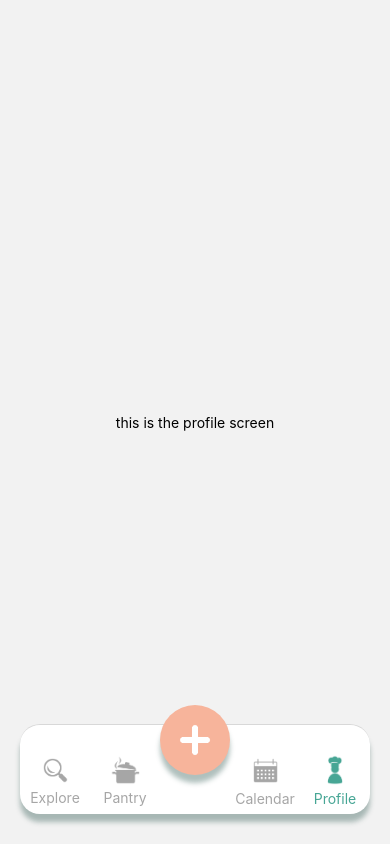
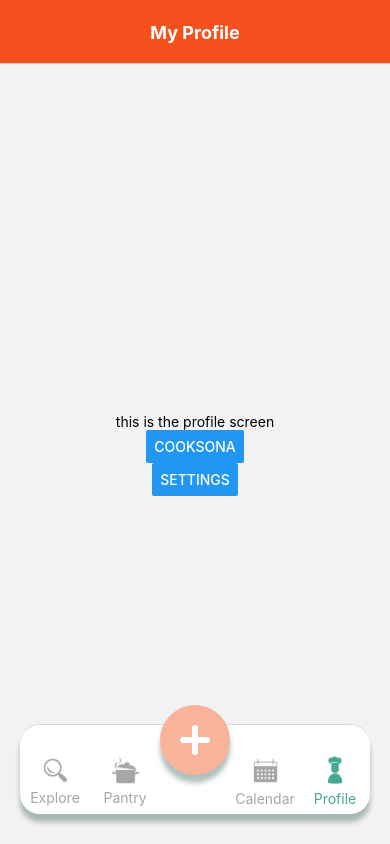
Before and after one commit to chefit-ucf/Chef_It, a React Native app in the folder chefit_frontend/: screen /Profile in a window 390 px wide. Built offline with nearby package versions, Linux system fonts and the light colour scheme.

Commit message:
Images loading in

```diff
--- a/chefit_frontend/App.js
+++ b/chefit_frontend/App.js
@@ -1,5 +1,5 @@
 import React from 'react'
-import Auth from "./routes/Auth.js"
+import Auth from "./navigation/Auth.js"
 
 export default function App() {
   return (
--- /dev/null
+++ b/chefit_frontend/components/BackButton.js
@@ -0,0 +1,30 @@
+import React from 'react';
+import { View, Pressable, Image, StyleSheet } from 'react-native';
+
+export default function BackButton({ navigation }) {
+  return (
+    <View>
+      <Pressable
+        style={({ pressed }) => [
+          {
+            backgroundColor: pressed ? 'rgba(0, 0, 0, 0.5)' : 'black', // Black background when pressed
+            width: 36,
+            height: 36,
+            justifyContent: 'center',
+            alignItems: 'center',
+          },
+          styles.pressable, // Additional styles if needed
+        ]}
+        onPress={() => navigation.goBack()}
+      >
+
+      </Pressable>
+    </View>
+  );
+}
+
+const styles = StyleSheet.create({
+  pressable: {
+    borderRadius: 8, // Optional: Add border radius for rounded corners
+  },
+});
--- a/chefit_frontend/routes/Auth.js
+++ b/chefit_frontend/navigation/Auth.js
@@ -10,8 +10,8 @@ const Tab = createBottomTabNavigator();
 
 // Screens of App
 import WelcomeScreen from "../screens/WelcomeScreen.js"
-import LoginScreen from '../screens/login.js'
-import SignUpScreen from "../screens/signUp.js"
+import LoginScreen from '../screens/LoginScreen.js'
+import SignUpScreen from "../screens/SignUpScreen.js"
 import ExploreScreen from '../screens/ExploreScreen.js';
 import PantryScreen from '../screens/PantryScreen.js';
 import AddRecipeScreen from '../screens/AddRecipeScreen.js';
--- a/chefit_frontend/package.json
+++ b/chefit_frontend/package.json
@@ -25,7 +25,7 @@
     "react-dom": "18.2.0",
     "react-native": "0.72.6",
     "react-native-heroicons": "^4.0.0",
-    "react-native-svg": "^14.1.0",
+    "react-native-svg": "13.9.0",
     "react-native-web": "^0.19.10"
   },
   "devDependencies": {
--- a/chefit_frontend/screens/ProfileScreen.js
+++ b/chefit_frontend/screens/ProfileScreen.js
@@ -1,18 +1,94 @@
 import React from 'react';
-import { Button, View, Text } from 'react-native';
+import { Button, View, Text, Image } from 'react-native';
+import { NavigationContainer } from '@react-navigation/native';
+import { createNativeStackNavigator } from '@react-navigation/native-stack';
 
+// Import the BackButton component
+import BackButton from '../components/BackButton';
 
+// For navigation
+const Stack = createNativeStackNavigator();
 
-
-
-export default function ProfileScreen({navigation}) {
-    return (
-        <View style={{ flex: 1, alignItems: 'center', justifyContent: 'center' }}>
+function Profile({ navigation }) {
+  return (
+    <View style={{ flex: 1, alignItems: 'center', justifyContent: 'center' }}>
       <Text>
         this is the profile screen
       </Text>
+      <Button
+        title='Cooksona'
+        onPress={() => navigation.navigate('DisplayCooksona')} />
+      <Button
+        title='Settings'
+        onPress={() => navigation.navigate('Settings')} />
+    </View>
+  );
+}
 
+function Settings({ navigation }) {
+  return (
+    <View>
+      <Text>
+        This is the settings page
+      </Text>
+      <Button
+        title='Profile'
+        onPress={() => navigation.navigate('My Profile')} />
+    </View>
+  );
+}
 
+function DisplayCooksona({ navigation }) {
+  return (
+    <View>
+      <Text>
+        This is the select Cooksona screen
+      </Text>
+      <Button
+        title='Profile'
+        onPress={() => navigation.navigate('My Profile')} />
     </View>
-    );
+  );
 }
+
+// Remove unnecessary CheckIt function
+
+export default function ProfileScreen() {
+  return (
+    <Stack.Navigator
+      screenOptions={{
+        headerBackImageSource: () => (
+          <Image
+            source={require('../assets/actionIcons/backButton.png')}
+            style={{ width: 36, height: 36 }}
+          />
+        ),
+        headerTitleAlign: 'center',
+        headerTintColor: '#000',
+        headerTitleStyle: {
+          fontWeight: 'bold',
+        },
+      }}
+    >
+      <Stack.Screen
+        name='My Profile'
+        component={Profile}
+        options={{
+          headerBackImageSource: '',
+          headerTitleAlign: 'center',
+          headerStyle: {
+            backgroundColor: '#f4511e',
+            textAlign: "center",
+            flex: 1,
+          },
+          headerTintColor: '#fff',
+          headerTitleStyle: {
+            fontWeight: 'bold',
+          },
+        }}
+      />
+      <Stack.Screen name='Settings' component={Settings} />
+      <Stack.Screen name='DisplayCooksona' component={DisplayCooksona} />
+    </Stack.Navigator>
+  );
+}
```
Also changed, not shown: chefit_frontend/subScreens/Settings.js (added, +8 -0 lines), chefit_frontend/assets/actionIcons/backButton.png (added), chefit_frontend/screens/LoginScreen.js (renamed from chefit_frontend/screens/LogIn.js), chefit_frontend/screens/SignUpScreen.js (renamed from chefit_frontend/screens/SignUp.js), 1 other file (tests, documents, lock files or other folders).
